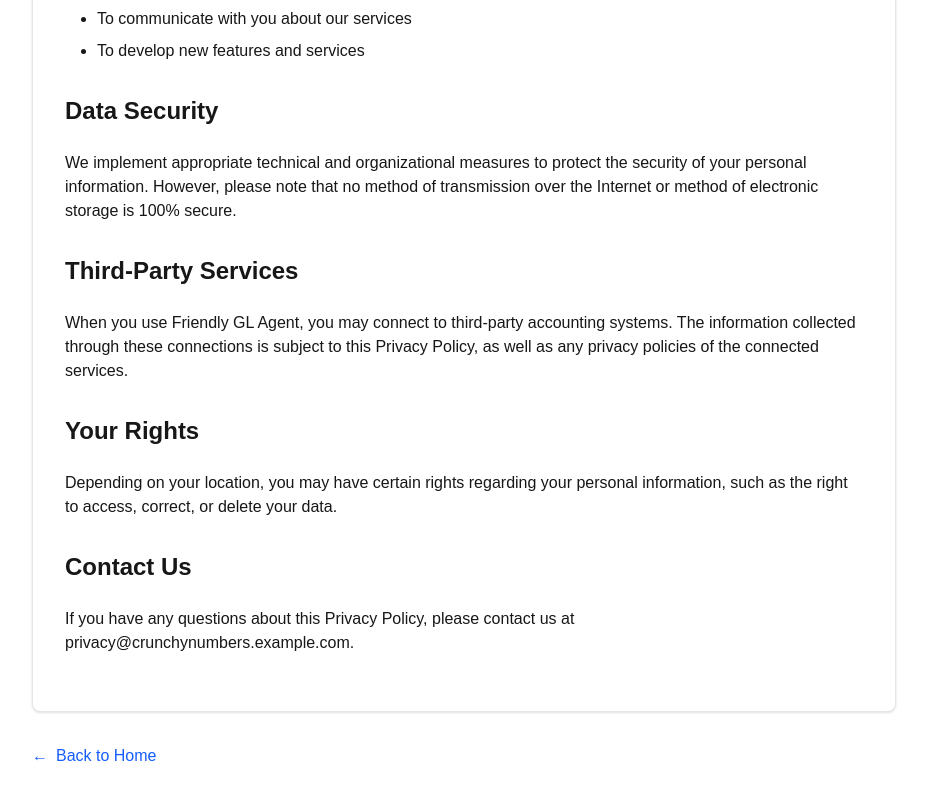
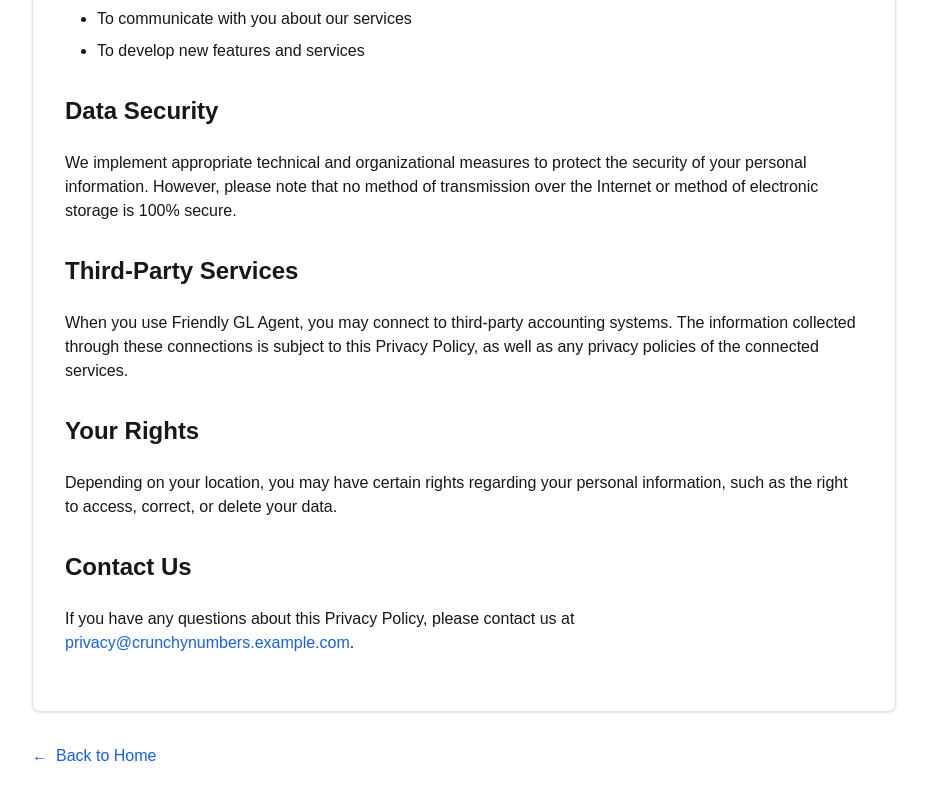
Before and after one commit to brklyngg/crunchynumbers, a Next.js app: page /privacy-policy in a window 1280 px wide. Shown: the part 646-1446 px from the top of the page, without its empty margins (304-1231 px from the left). Built offline with nearby package versions, Linux system fonts and the light colour scheme.

Commit message:
Fixed non-functional links across pages

```diff
--- a/app/friendly-gl-agent/launch/page.tsx
+++ b/app/friendly-gl-agent/launch/page.tsx
@@ -20,11 +20,12 @@
           </ul>
         </div>
 
-        <button
-          className="px-6 py-3 bg-blue-600 text-white rounded-md hover:bg-blue-700 transition-colors text-lg font-medium"
+        <a
+          href="/api/connect-accounting"
+          className="inline-block px-6 py-3 bg-blue-600 text-white rounded-md hover:bg-blue-700 transition-colors text-lg font-medium"
         >
           Connect your GL data
-        </button>
+        </a>
       </div>
 
       <div className="mt-8">
--- a/app/friendly-gl-agent/terms/page.tsx
+++ b/app/friendly-gl-agent/terms/page.tsx
@@ -28,8 +28,8 @@
 
           <h3 className="text-xl font-medium mt-8 mb-4">3. Data Privacy</h3>
           <p className="mb-6">
-            Your use of the Software is also governed by our Privacy Policy, which can be found at
-            <Link href="/privacy-policy" className="text-blue-600 hover:underline ml-2">
+            Your use of the Software is also governed by our Privacy Policy, which can be found at{" "}
+            <Link href="/privacy-policy" className="text-blue-600 hover:underline">
               Privacy Policy
             </Link>.
           </p>
--- a/app/privacy-policy/page.tsx
+++ b/app/privacy-policy/page.tsx
@@ -55,7 +55,10 @@
 
           <h2 className="text-2xl font-semibold mt-8 mb-6">Contact Us</h2>
           <p className="mb-6">
-            If you have any questions about this Privacy Policy, please contact us at privacy@crunchynumbers.example.com.
+            If you have any questions about this Privacy Policy, please contact us at{" "}
+            <a href="mailto:privacy@crunchynumbers.example.com" className="text-blue-600 hover:underline">
+              privacy@crunchynumbers.example.com
+            </a>.
           </p>
         </div>
       </div>
```
